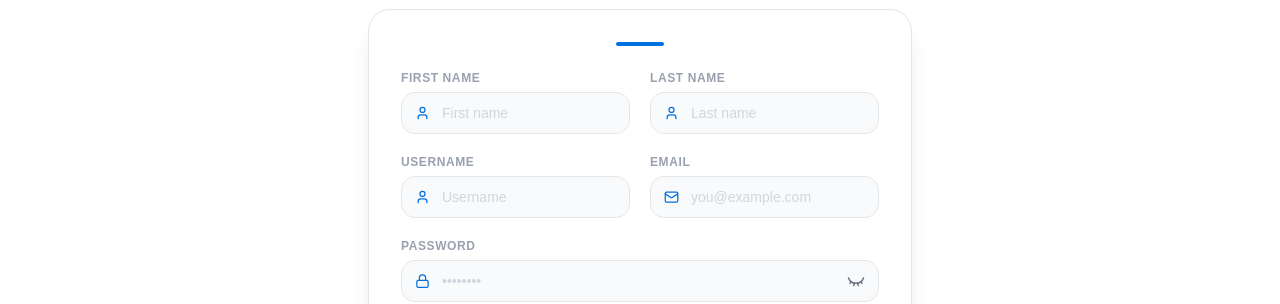
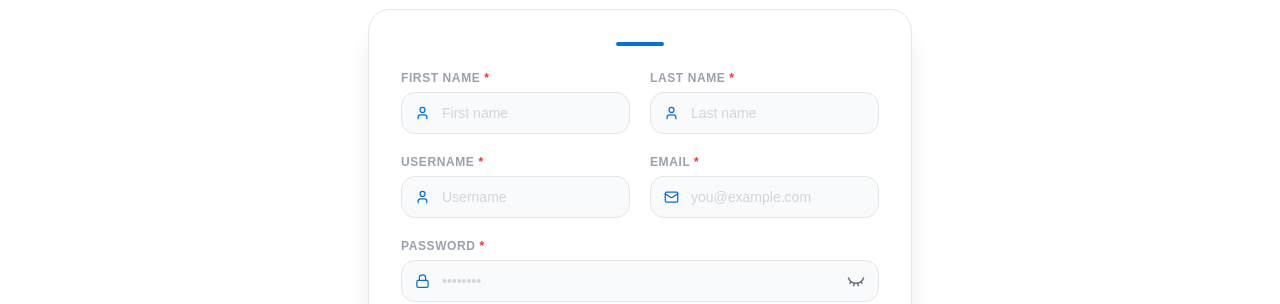
Before and after one commit to phanreach/frontend-DenTeeth, a React (Vite) app: page /sign-up in a window 1280 px wide. Shown: the part 392-696 px from the top of the page. Built offline with nearby package versions, Linux system fonts and the light colour scheme.

Commit message:
feat: auto scroll to appointment form

```diff
--- a/src/auth/login.tsx
+++ b/src/auth/login.tsx
@@ -77,7 +77,7 @@ export default function Login() {
           {/* Username */}
           <div className="group">
             <label className="text-xs font-semibold text-gray-400 uppercase tracking-wider mb-1.5 block">
-              Username
+              Username <span className="text-red-500">*</span>
             </label>
 
             <div className="relative">
@@ -105,7 +105,7 @@ export default function Login() {
           <div className="group">
             <div className="flex items-center justify-between mb-1.5">
               <label className="text-xs font-semibold text-gray-400 uppercase tracking-wider">
-                Password
+                Password <span className="text-red-500">*</span>
               </label>
 
               <a
--- a/src/auth/signup.tsx
+++ b/src/auth/signup.tsx
@@ -116,7 +116,7 @@ export default function SignUp() {
           <div className="grid grid-cols-1 md:grid-cols-2 gap-5">
             <div className="group">
               <label className="text-xs font-semibold text-gray-400 uppercase tracking-wider mb-1.5 block">
-                First Name
+                First Name <span className="text-red-500">*</span>
               </label>
               <div className="relative">
                 <User
@@ -138,7 +138,7 @@ export default function SignUp() {
 
             <div className="group">
               <label className="text-xs font-semibold text-gray-400 uppercase tracking-wider mb-1.5 block">
-                Last Name
+                Last Name <span className="text-red-500">*</span>
               </label>
               <div className="relative">
                 <User
@@ -160,7 +160,7 @@ export default function SignUp() {
 
             <div className="group">
               <label className="text-xs font-semibold text-gray-400 uppercase tracking-wider mb-1.5 block">
-                Username
+                Username <span className="text-red-500">*</span>
               </label>
               <div className="relative">
                 <User
@@ -182,7 +182,7 @@ export default function SignUp() {
 
             <div className="group">
               <label className="text-xs font-semibold text-gray-400 uppercase tracking-wider mb-1.5 block">
-                Email
+                Email <span className="text-red-500">*</span>
               </label>
               <div className="relative">
                 <Mail
@@ -205,7 +205,7 @@ export default function SignUp() {
 
             <div className="md:col-span-2 group">
               <label className="text-xs font-semibold text-gray-400 uppercase tracking-wider mb-1.5 block">
-                Password
+                Password <span className="text-red-500">*</span>
               </label>
               <div className="relative">
                 <Lock
--- a/src/user/components/appointment-form.tsx
+++ b/src/user/components/appointment-form.tsx
@@ -104,7 +104,7 @@ export default function AppointmentForm({
       <div className="space-y-5 p-5">
         <div>
           <label className="mb-2 block text-sm font-medium text-gray-500">
-            SELECTED SERVICE
+            SELECTED SERVICE <span className="text-red-500">*</span>
           </label>
 
           <div className="rounded-xl border border-gray-200 bg-gray-50 p-4">
@@ -129,7 +129,7 @@ export default function AppointmentForm({
 
         <div>
           <label className="mb-2 block text-sm font-medium text-gray-500">
-            APPOINTMENT DATE
+            APPOINTMENT DATE <span className="text-red-500">*</span>
           </label>
 
           <input
@@ -155,7 +155,7 @@ export default function AppointmentForm({
 
         <div>
           <label className="mb-2 block text-sm font-medium text-gray-500">
-            AVAILABLE TIME SLOTS
+            AVAILABLE TIME SLOTS <span className="text-red-500">*</span>
           </label>
 
           <select
--- a/src/user/components/dentist-bio.tsx
+++ b/src/user/components/dentist-bio.tsx
@@ -1,12 +1,12 @@
 import type { dentist } from "@/types/api";
 import ServiceCard from "./service-card";
 import { Award, HeartHandshake, Star, UsersRound } from "lucide-react";
-import { useState } from "react";
+import { useState, useRef } from "react";
 import AppointmentForm from "./appointment-form";
 
 export default function DentistBio({ data }: { data: dentist }) {
   const [selectedService, setSelectedService] = useState<number | null>(null);
-
+  const appointmentRef = useRef<HTMLDivElement | null>(null);
   return (
     <div className="grid grid-cols-1 gap-8 lg:grid-cols-3">
       <div className="space-y-6 lg:col-span-2">
@@ -97,7 +97,16 @@ export default function DentistBio({ data }: { data: dentist }) {
             {data.services?.map((service) => (
               <div
                 key={service.id}
-                onClick={() => setSelectedService(service.id)}
+                onClick={() => {
+                  setSelectedService(service.id);
+
+                  if (window.innerWidth < 1024) {
+                    appointmentRef.current?.scrollIntoView({
+                      behavior: "smooth",
+                      block: "start",
+                    });
+                  }
+                }}
                 className={`cursor-pointer rounded-2xl transition ${
                   selectedService === service.id ? "ring-2 ring-primary" : ""
                 }`}
@@ -109,7 +118,7 @@ export default function DentistBio({ data }: { data: dentist }) {
         </div>
       </div>
 
-      <div>
+      <div ref={appointmentRef}>
         <AppointmentForm data={data} selectedService={selectedService} />
       </div>
     </div>
```
